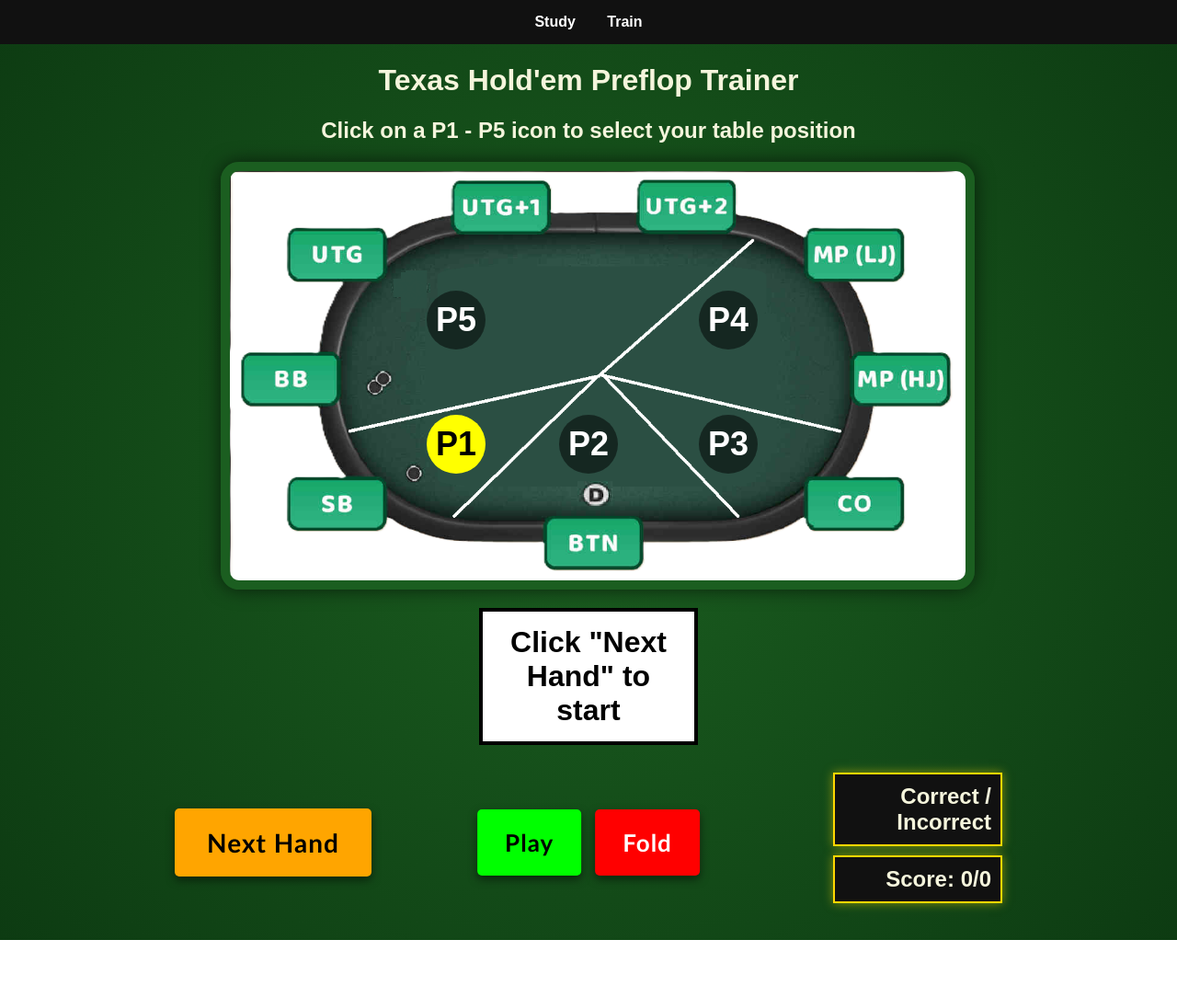
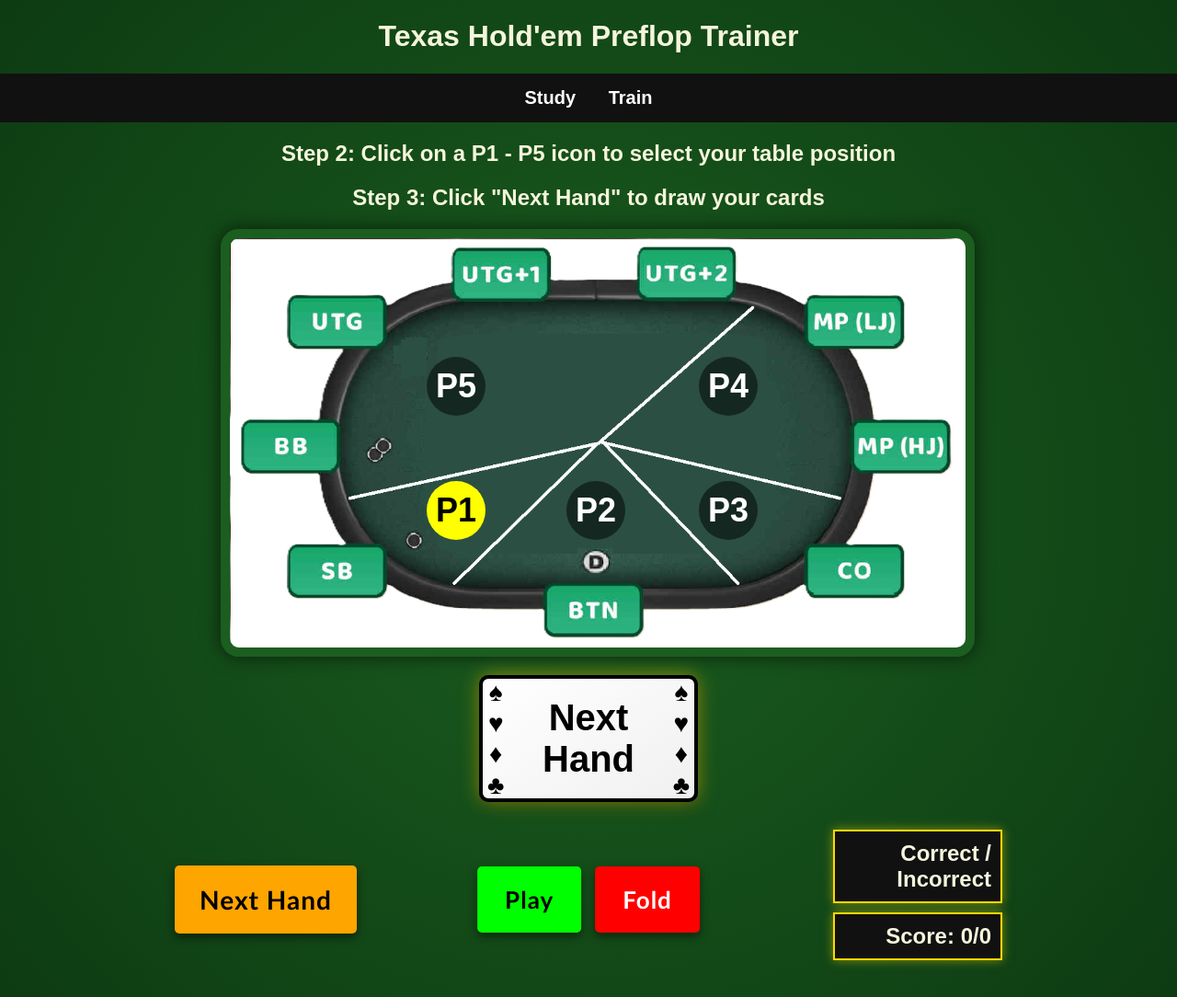
Before and after one commit to ruairimckenna/Java-Script-Assignment, a plain HTML site: page train.html in a window 1280 px wide. Shown: the whole page at 92% size. Before the commit the page ends 1022 px from the top, so only its background shows below. Drawn offline with Linux system fonts and the light colour scheme.

Commit message:
Style changes
Concerned about black writing on red background so changed out the images. Made some other changes to colour, frames, buttons and text size.

```diff
--- a/style.css
+++ b/style.css
@@ -1,4 +1,9 @@
 /* The CSS for the "Study" page */
+
+nav {
+    font-size: min(3vw, 20px);
+    text-align: center;
+}
 
 
 body {
@@ -12,6 +17,7 @@ body {
 button {
     font-family: 'Trebuchet MS', sans-serif;
     font-weight: bold;
+    font-size: min(4vw, 24px);
     padding: 14px 28px;
     border-radius: 40px;
     border: 2px solid gold;
@@ -28,8 +34,12 @@ button {
 }
 
 #chart-image {
-    width: 100%;
+    width: 98%;
     height: auto;
+    display: block;
+    border: 10px solid #1b5e20;
+    border-radius: 20px;
+    box-shadow: 0 0 20px rgba(0,0,0,0.6);
 }
 
 /* The CSS for the navigation bar */
@@ -56,14 +66,50 @@ nav a:hover {
 /* Card combination display box */
 #card-display {
     width: 200px;
-    min-height: 50px;
+    min-height: 100px;
     margin: 20px auto;
     padding: 15px;
     border: 4px solid black;
     background-color: white;
     color: black;
-    font-size: min(4vw, 32px);
+    font-size: min(5vw, 40px);
     font-weight: bold;
+    border-radius: 10px;
+    background: linear-gradient(145deg, #ffffff, #f0f0f0);
+    box-shadow: 0 0 20px rgba(255, 215, 0, 0.5), 0 5px 15px rgba(0,0,0,0.3);
+    text-align: center;
+    transition: box-shadow 0.3s;
+    position: relative;
+    flex-direction: column;
+    justify-content: center;
+    display: flex;
+    align-items: center;
+}
+
+/* Left vertical suits */
+#card-display::before {
+    content: "♠\A♥\A♦\A♣";
+    position: absolute;
+    left: 5px;
+    top: 50%;
+    transform: translateY(-50%);
+    font-size: 0.7em;
+    color: black;
+    line-height: 1.2;
+    white-space: pre;
+}
+
+/* Right vertical suits */
+#card-display::after {
+    content: "♠\A♥\A♦\A♣";
+    position: absolute;
+    right: 5px;
+    top: 50%;
+    transform: translateY(-50%);
+    font-size: 0.7em;
+    color: black;
+    line-height: 1.2;
+    white-space: pre;
 }
 
 /* Table container */
@@ -126,7 +172,7 @@ nav a:hover {
 #next-hand {
     background-color: orange;
     color: black;
-    padding: 20px 35px;
+    padding: 20px 27px;
     font-size: min(3.6vw, 28px);
     border: none;
     border-radius: 5px;
--- a/train.html
+++ b/train.html
@@ -7,13 +7,15 @@
 </head>
 <body>
 
+    <h1>Texas Hold'em Preflop Trainer</h1>
+
     <nav>
         <a href="index.html">Study</a>
         <a href="train.html">Train</a>
     </nav>
 
-    <h1>Texas Hold'em Preflop Trainer</h1>
-    <h2> Click on a P1 - P5 icon to select your table position </h2>
+    <h2>Step 2: Click on a P1 - P5 icon to select your table position </h2>
+    <h2>Step 3: Click "Next Hand" to draw your cards</h2>
 
     <!-- Table container -->
     <div id="table-container">
@@ -21,14 +23,16 @@
 
         <!-- Table section selector -->
         <div class="table-section" id="P1" style="top:59%; left:28%;">P1</div>
-        <div class="table-section" id="P2" style="top:59%; left:46%;">P2</div>
+        <div class="table-section" id="P2" style="top:59%; left:47%;">P2</div>
         <div class="table-section" id="P3" style="top:59%; left:65%;">P3</div>
         <div class="table-section" id="P4" style="top:30%; left:65%;">P4</div>
         <div class="table-section" id="P5" style="top:30%; left:28%;">P5</div>
     </div>
 
+
+
      <!-- Card combination display -->
-    <div id="card-display">Click "Next Hand" to start</div>
+    <div id="card-display">Next<br>Hand</div>
 
     <!-- Controls, feedback, and score -->
     <div id="controls-container">
```
Also changed, not shown: index.html (+3 -3 lines), images/ChartP1.png, images/ChartP2.png, images/ChartP3.png, images/ChartP4.png, images/ChartP5.png, 1 other file.
